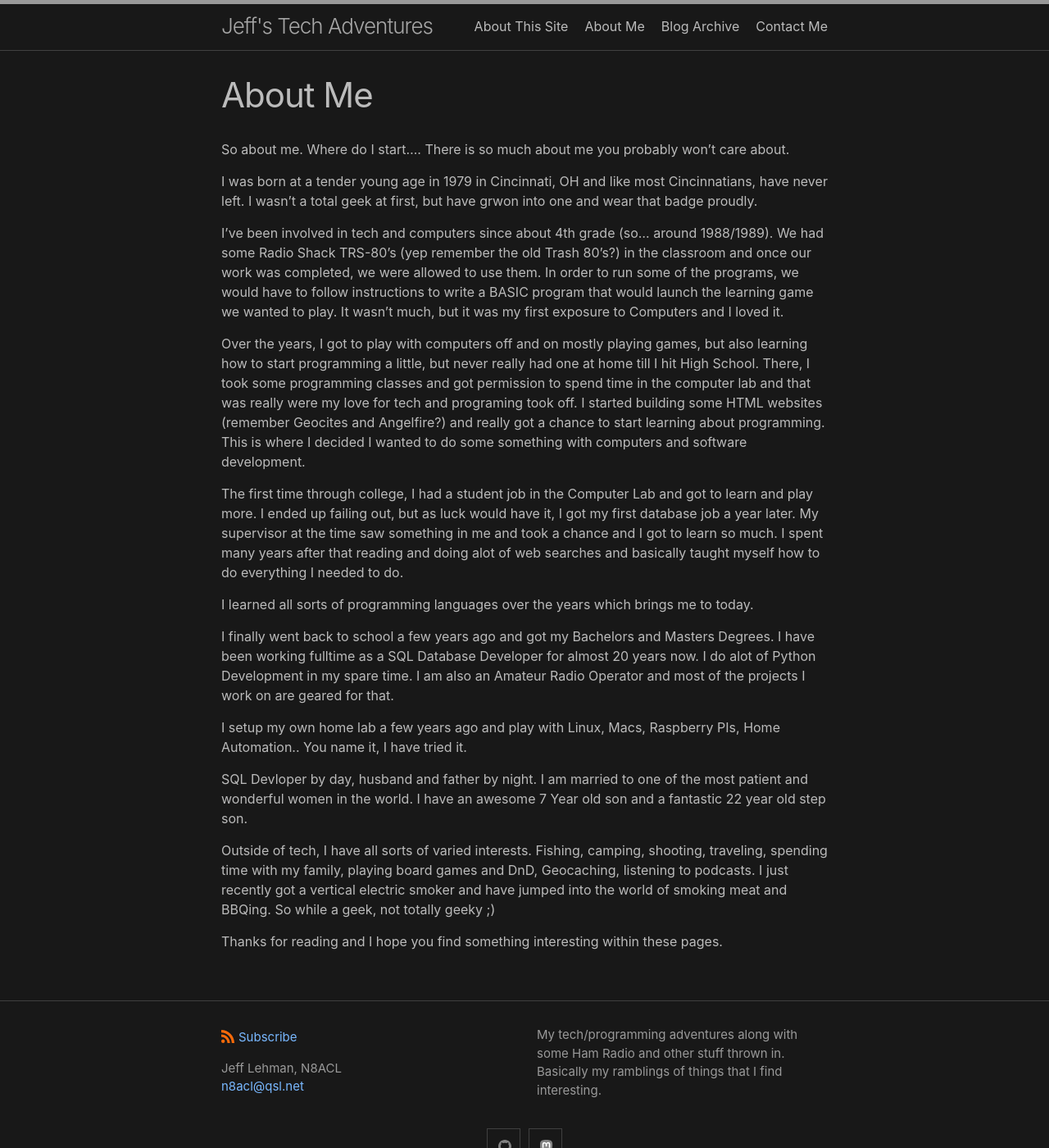
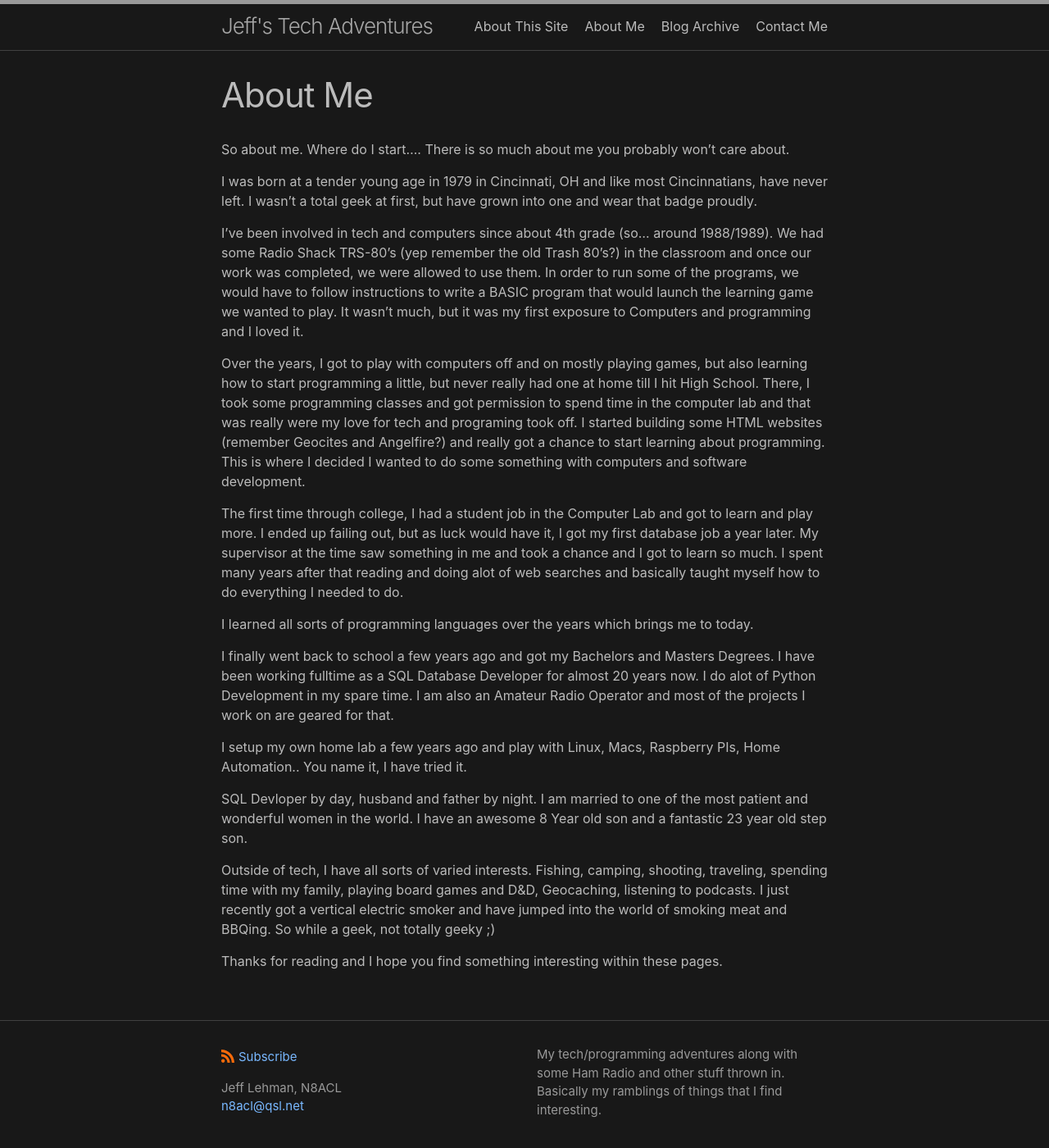
Before and after one commit to n8acl/n8acl.github.io, a Jekyll site: the page built from about_me.md, in a window 1280 px wide and 1400 px high. Shown: the whole window at 82% size. Built offline with Jekyll 4.4.1, drawn with Linux system fonts in a browser that asks for light colours.

```diff
--- a/about_me.md
+++ b/about_me.md
@@ -6,9 +6,9 @@ permalink: /about_me/
 
 So about me. Where do I start.... There is so much about me you probably won't care about.
 
-I was born at a tender young age in 1979 in Cincinnati, OH and like most Cincinnatians, have never left. I wasn't a total geek at first, but have grwon into one and wear that badge proudly.
+I was born at a tender young age in 1979 in Cincinnati, OH and like most Cincinnatians, have never left. I wasn't a total geek at first, but have grown into one and wear that badge proudly.
 
-I've been involved in tech and computers since about 4th grade (so... around 1988/1989). We had some Radio Shack TRS-80's (yep remember the old Trash 80's?) in the classroom and once our work was completed, we were allowed to use them. In order to run some of the programs, we would have to follow instructions to write a BASIC program that would launch the learning game we wanted to play. It wasn't much, but it was my first exposure to Computers and I loved it.
+I've been involved in tech and computers since about 4th grade (so... around 1988/1989). We had some Radio Shack TRS-80's (yep remember the old Trash 80's?) in the classroom and once our work was completed, we were allowed to use them. In order to run some of the programs, we would have to follow instructions to write a BASIC program that would launch the learning game we wanted to play. It wasn't much, but it was my first exposure to Computers and programming and I loved it.
 
 Over the years, I got to play with computers off and on mostly playing games, but also learning how to start programming a little, but never really had one at home till I hit High School. There, I took some programming classes and got permission to spend time in the computer lab and that was really were my love for tech and programing took off. I started building some HTML websites (remember Geocites and Angelfire?) and really got a chance to start learning about programming. This is where I decided I wanted to do some something with computers and software development.
 
@@ -20,8 +20,8 @@ I finally went back to school a few years ago and got my Bachelors and Masters D
 
 I setup my own home lab a few years ago and play with Linux, Macs, Raspberry PIs, Home Automation.. You name it, I have tried it.
 
-SQL Devloper by day, husband and father by night. I am married to one of the most patient and wonderful women in the world. I have an awesome 7 Year old son and a fantastic 22 year old step son.
+SQL Devloper by day, husband and father by night. I am married to one of the most patient and wonderful women in the world. I have an awesome 8 Year old son and a fantastic 23 year old step son.
 
-Outside of tech, I have all sorts of varied interests. Fishing, camping, shooting, traveling, spending time with my family, playing board games and DnD, Geocaching, listening to podcasts. I just recently got a vertical electric smoker and have jumped into the world of smoking meat and BBQing. So while a geek, not totally geeky ;)
+Outside of tech, I have all sorts of varied interests. Fishing, camping, shooting, traveling, spending time with my family, playing board games and D&D, Geocaching, listening to podcasts. I just recently got a vertical electric smoker and have jumped into the world of smoking meat and BBQing. So while a geek, not totally geeky ;)
 
 Thanks for reading and I hope you find something interesting within these pages.
```
Also changed, not shown: _posts/2023-10-25-the-lights-of-cheer.md (added, +64 -0 lines), contact.md (+1 -4 lines).
